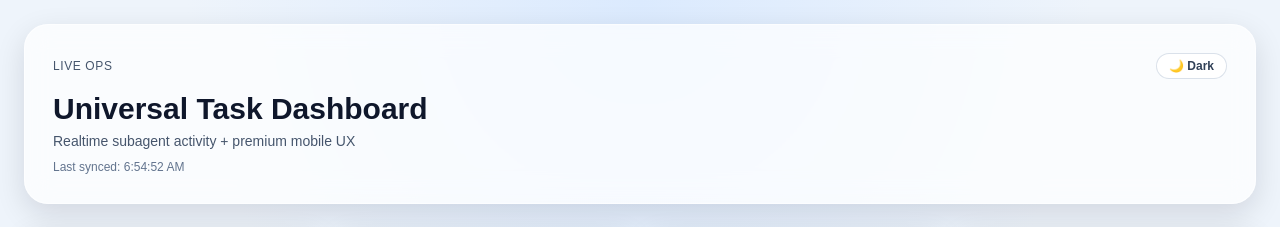
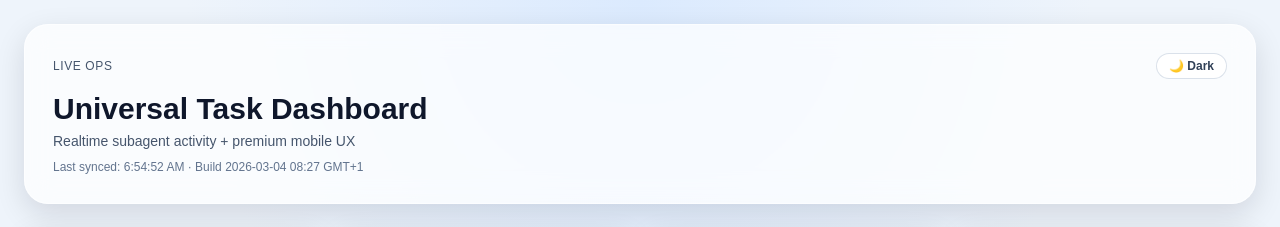
Before and after one commit to ZZYXX-CC/task-dashboard, a Next.js app: page / in a window 1280 px wide. Shown: the top 227 px of the page. Built offline with nearby package versions, Linux system fonts and the light colour scheme; no server answers.

Commit message:
Add build tag to verify latest dashboard deployment

```diff
--- a/src/app/page.tsx
+++ b/src/app/page.tsx
@@ -2,6 +2,8 @@
 
 import { useEffect, useMemo, useState } from "react";
 import { baseAgents, baseTasks, type Agent, type Task } from "@/lib/dashboard-data";
+
+const BUILD_TAG = "2026-03-04 08:27 GMT+1";
 
 export default function Home() {
   const [tasks, setTasks] = useState<Task[]>(baseTasks);
@@ -69,7 +71,7 @@ export default function Home() {
           </div>
           <h1 className="text-2xl font-bold md:text-3xl">Universal Task Dashboard</h1>
           <p className="mt-1 text-sm text-slate-600 dark:text-slate-300">Realtime subagent activity + premium mobile UX</p>
-          <p className="mt-2 text-xs text-slate-500 dark:text-slate-400">Last synced: {new Date(updatedAt).toLocaleTimeString()}</p>
+          <p className="mt-2 text-xs text-slate-500 dark:text-slate-400">Last synced: {new Date(updatedAt).toLocaleTimeString()} · Build {BUILD_TAG}</p>
         </header>
 
         <section className="grid grid-cols-2 gap-3 md:grid-cols-4">
```
